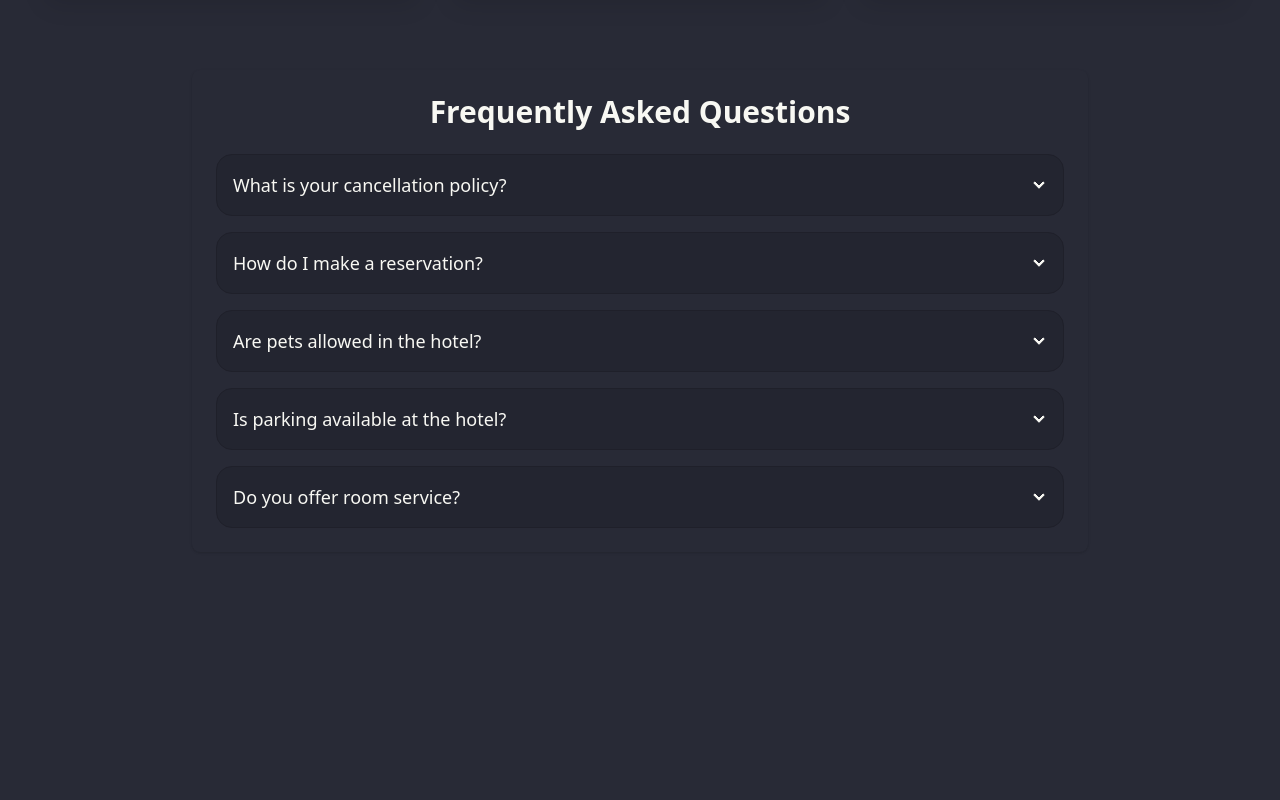
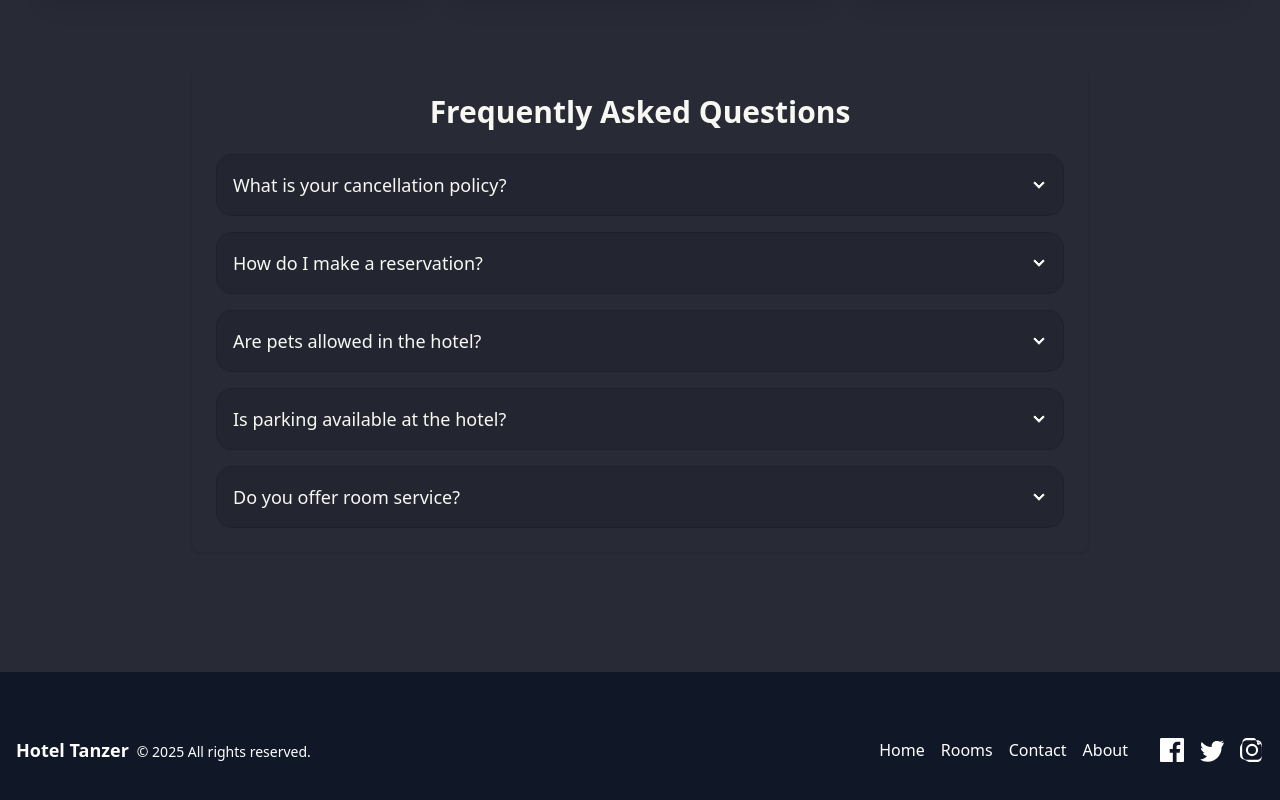
Before and after one commit to JobaerTamim7/Hotel0-Client, a React (Vite) app: page / in a window 1280 px wide. Shown: the part 1734-2534 px from the top of the page. Before the commit the page ends 2366 px from the top, so only its background shows below. Built offline with nearby package versions, Linux system fonts and the light colour scheme; no server answers.

Commit message:
feat(footer): add footer

```diff
--- /dev/null
+++ b/src/components/Footer.jsx
@@ -0,0 +1,90 @@
+import React from "react";
+import { Link } from "react-router";
+import "../index.css";
+
+export const Footer = () => {
+  return (
+    <section className="bg-gray-900 text-white py-16 mt-10">
+      <div className="container mx-auto px-4 flex flex-col md:flex-row justify-between items-center">
+        <div className="mb-4 md:mb-0">
+          <span className="font-bold text-lg">Hotel Tanzer</span>
+          <span className="ml-2 text-sm">
+            &copy; {new Date().getFullYear()} All rights reserved.
+          </span>
+        </div>
+        <div className="flex flex-col md:flex-row md:items-center md:space-x-8 w-full md:w-auto">
+          <div className="flex space-x-4 mb-2 md:mb-0">
+            <Link to="/" className="hover:text-primary transition-colors">
+              Home
+            </Link>
+            <Link to="/rooms" className="hover:text-primary transition-colors">
+              Rooms
+            </Link>
+            <Link
+              to="/contact"
+              className="hover:text-primary transition-colors"
+            >
+              Contact
+            </Link>
+            <Link to="/about" className="hover:text-primary transition-colors">
+              About
+            </Link>
+          </div>
+          <div className="flex space-x-4 mt-2 md:mt-0">
+            <a
+              href="https://facebook.com"
+              target="_blank"
+              rel="noopener noreferrer"
+              aria-label="Facebook"
+              className="hover:text-blue-400 transition-colors"
+            >
+              <svg
+                xmlns="http://www.w3.org/2000/svg"
+                width="24"
+                height="24"
+                fill="currentColor"
+                viewBox="0 0 24 24"
+              >
+                <path d="M22.675 0h-21.35C.595 0 0 .592 0 1.326v21.348C0 23.408.595 24 1.326 24H12.82v-9.294H9.692v-3.622h3.127V8.413c0-3.1 1.893-4.788 4.659-4.788 1.325 0 2.463.099 2.797.143v3.24l-1.918.001c-1.504 0-1.797.715-1.797 1.763v2.313h3.587l-.467 3.622h-3.12V24h6.116C23.406 24 24 23.408 24 22.674V1.326C24 .592 23.406 0 22.675 0" />
+              </svg>
+            </a>
+            <a
+              href="https://twitter.com"
+              target="_blank"
+              rel="noopener noreferrer"
+              aria-label="Twitter"
+              className="hover:text-blue-300 transition-colors"
+            >
+              <svg
+                xmlns="http://www.w3.org/2000/svg"
+                width="24"
+                height="24"
+                fill="currentColor"
+                viewBox="0 0 24 24"
+              >
+                <path d="M24 4.557a9.93 9.93 0 0 1-2.828.775 4.932 4.932 0 0 0 2.165-2.724c-.951.564-2.005.974-3.127 1.195A4.92 4.92 0 0 0 16.616 3c-2.73 0-4.942 2.21-4.942 4.936 0 .39.045.765.127 1.124C7.728 8.89 4.1 6.89 1.671 3.905c-.427.722-.666 1.561-.666 2.475 0 1.708.87 3.216 2.188 4.099a4.904 4.904 0 0 1-2.237-.616c-.054 2.281 1.581 4.415 3.949 4.89-.386.104-.793.16-1.213.16-.297 0-.583-.028-.862-.08.584 1.823 2.28 3.152 4.29 3.188A9.868 9.868 0 0 1 0 21.543a13.94 13.94 0 0 0 7.548 2.209c9.057 0 14.009-7.496 14.009-13.986 0-.21-.005-.423-.015-.633A9.936 9.936 0 0 0 24 4.557z" />
+              </svg>
+            </a>
+            <a
+              href="https://instagram.com"
+              target="_blank"
+              rel="noopener noreferrer"
+              aria-label="Instagram"
+              className="hover:text-pink-400 transition-colors"
+            >
+              <svg
+                xmlns="http://www.w3.org/2000/svg"
+                width="24"
+                height="24"
+                fill="currentColor"
+                viewBox="0 0 24 24"
+              >
+                <path d="M12 2.163c3.204 0 3.584.012 4.85.07 1.366.062 2.633.334 3.608 1.308.974.974 1.246 2.241 1.308 3.608.058 1.266.069 1.646.069 4.85s-.012 3.584-.07 4.85c-.062 1.366-.334 2.633-1.308 3.608-.974.974-2.241 1.246-3.608 1.308-1.266.058-1.646.069-4.85.069s-3.584-.012-4.85-.07c-1.366-.062-2.633-.334-3.608-1.308-.974-.974-1.246-2.241-1.308-3.608C2.175 15.747 2.163 15.367 2.163 12s.012-3.584.07-4.85c.062-1.366.334-2.633 1.308-3.608.974-.974 2.241-1.246 3.608-1.308C8.416 2.175 8.796 2.163 12 2.163zm0-2.163C8.741 0 8.332.013 7.052.072 5.775.13 4.602.402 3.635 1.37 2.668 2.337 2.396 3.51 2.338 4.788.013 8.332 0 8.741 0 12c0 3.259.013 3.668.072 4.948.058 1.277.33 2.45 1.297 3.417.967.967 2.14 1.239 3.417 1.297C8.332 23.987 8.741 24 12 24c3.259 0 3.668-.013 4.948-.072 1.277-.058 2.45-.33 3.417-1.297.967-.967 1.239-2.14 1.297-3.417.059-1.28.072-1.689.072-4.948 0-3.259-.013-3.668-.072-4.948-.058-1.277-.33-2.45-1.297-3.417-.967-.967-2.14-1.239-3.417-1.297C15.668.013 15.259 0 12 0zm0 5.838a6.162 6.162 0 1 0 0 12.324 6.162 6.162 0 0 0 0-12.324zm0 10.162a3.999 3.999 0 1 1 0-7.998 3.999 3.999 0 0 1 0 7.998zm6.406-11.845a1.44 1.44 0 1 0 0 2.881 1.44 1.44 0 0 0 0-2.881z" />
+              </svg>
+            </a>
+          </div>
+        </div>
+      </div>
+    </section>
+  );
+};
--- a/src/layout/RootLayout.jsx
+++ b/src/layout/RootLayout.jsx
@@ -1,5 +1,6 @@
 import { Outlet } from "react-router";
 import NavBar from "../components/NavBar";
+import { Footer } from "../components/Footer";
 
 export default function RootLayout() {
   return (
@@ -10,6 +11,9 @@ export default function RootLayout() {
       <main className="bg-background text-foreground">
         <Outlet />
       </main>
+      <footer className="bg-white/25 ">
+        <Footer />
+      </footer>
     </>
   );
 }
```
